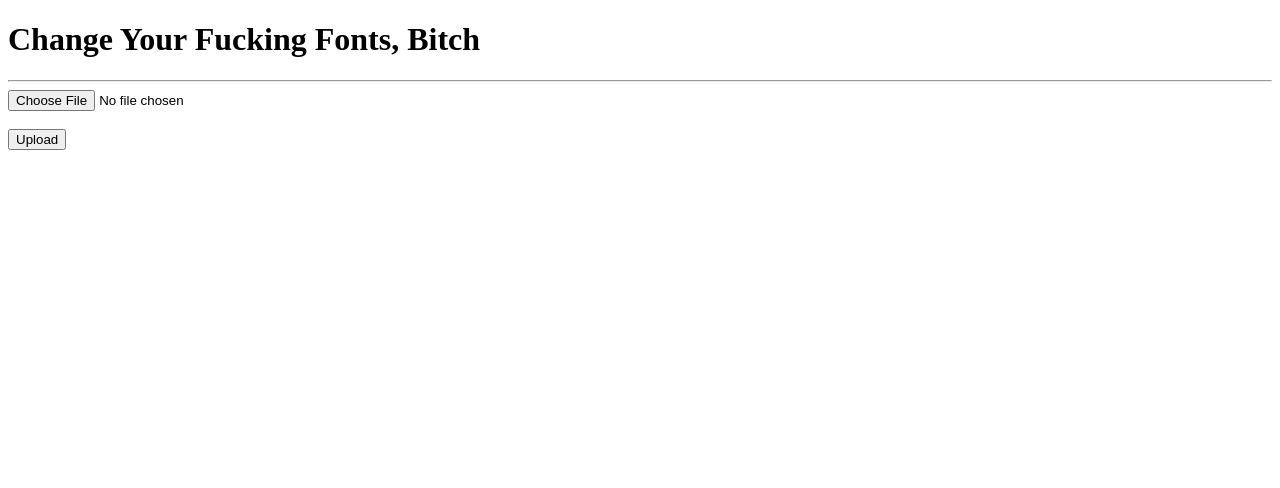
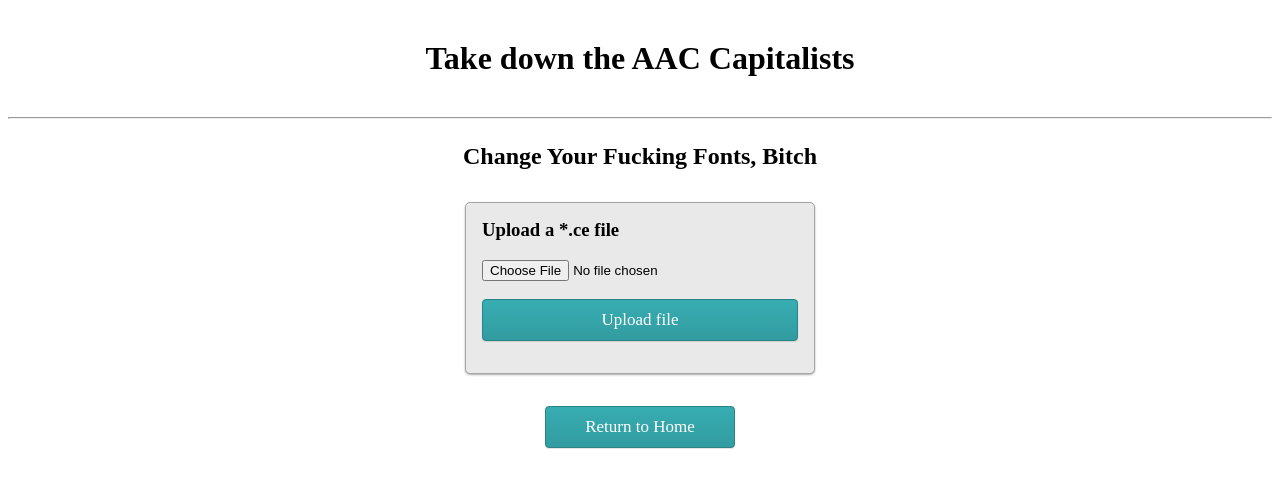
Before and after one commit to ecraw24/AACFontChange, a Flask app: page /fontHome in a window 1280 px wide. Shown: the top 488 px of the page. Run offline with Flask 2, Linux system fonts and the light colour scheme.

Commit message:
design features

```diff
--- a/app.py
+++ b/app.py
@@ -3,12 +3,10 @@ from fileinput import filename
 from flask import *
 import os
 from werkzeug.utils import secure_filename
-import Unzip
-import sql
+from Scripts import file_manipulator, sql
 import shutil
 import tempfile
 import atexit
-
 
 app = Flask(__name__)
 
@@ -19,7 +17,7 @@ tmpdirname = tempfile.TemporaryDirectory(suffix=None, prefix=None, dir=os.getcwd
 dbFilePath = tmpdirname.name + '\\temp.db'
 
 def clearTmpFolder(tmpFolder):
-      #clear tmp folder
+    #clear tmp folder
   folder = tmpFolder
   for filename in os.listdir(folder):
     file_path = os.path.join(folder, filename)
@@ -31,11 +29,12 @@ def clearTmpFolder(tmpFolder):
     except Exception as e:
       print('Failed to delete %s. Reason: %s' % (file_path, e))
 
+### START ROUTES ###
+
 @app.route('/')
 def index():
   clearTmpFolder(tmpdirname.name)
   return render_template('index.html')
-
 
 @app.route('/fontHome', methods=['POST', 'GET'])
 def fontHome():
@@ -48,18 +47,16 @@ def success():
 
         #get file and create tmp dir
         f = request.files['file']
-
         #save file to directory and extract; if not, cleanup temp folder
         try:
           FilePath = os.path.join(tmpdirname.name, secure_filename(f.filename))
           f.save(FilePath)
-          Unzip.extractDB(FilePath, tmpdirname.name)
-          tableList = sql.printTables(dbFilePath)
+          file_manipulator.extractDB(FilePath, tmpdirname.name)
         except:
           print('extract failed')
           clearTmpFolder(tmpdirname.name)
 
-        return render_template("uploadSuccess.html", table=tableList, fonts=fonts, complete='')
+        return render_template("uploadSuccess.html", fonts=fonts, complete='')
 
 @app.route('/fontChange', methods = ['POST', 'GET'])
 def fontChange():
@@ -70,13 +67,10 @@ def fontChange():
     except:
       print('try failed')
       clearTmpFolder(tmpdirname.name)
-
     return render_template("downloadFile.html")
 
-@app.route('/download', methods=['POST'])
+@app.route('/download', methods=['POST', 'GET'])
 def download():
-
-  alert = ''
   source = list(request.form.keys())[0] #export, import, or font change
 
   if source == 'Export':
@@ -86,15 +80,12 @@ def download():
     try:
       FilePath = os.path.join(tmpdirname.name, secure_filename(f.filename))
       f.save(FilePath)
-      Unzip.extractDB(FilePath, tmpdirname.name)
+      file_manipulator.extractDB(FilePath, tmpdirname.name)
       csvPath = sql.getExport(tmpdirname.name)
-      alert='csv export complete'
       return send_file(csvPath, as_attachment=True)
-
     except:
       print('extract failed')
       clearTmpFolder(tmpdirname.name)
-
 
   if source == 'Import':
     #get file and create tmp dir
@@ -105,10 +96,9 @@ def download():
       f.save(FilePath)
       sql.importCSV(FilePath, tmpdirname.name)
       zipFilePath = [os.path.join(tmpdirname.name, file) for file in os.listdir(tmpdirname.name) if file.endswith('.zip')]
-      newCEPath = Unzip.rezipDB(dbFilePath, zipFilePath[0], tmpdirname.name)
+      newCEPath = file_manipulator.rezipDB(dbFilePath, zipFilePath[0], tmpdirname.name)
       alert='csv import complete'
       return send_file(newCEPath, as_attachment=True)
-
     except:
       print('import failed')
       clearTmpFolder(tmpdirname.name)
@@ -116,16 +106,17 @@ def download():
   if source == 'fontChange':
     try:
       zipFilePath = [os.path.join(tmpdirname.name, file) for file in os.listdir(tmpdirname.name) if file.endswith('.zip')]
-      newCEPath = Unzip.rezipDB(dbFilePath, zipFilePath[0], tmpdirname.name)
+      newCEPath = file_manipulator.rezipDB(dbFilePath, zipFilePath[0], tmpdirname.name)
       alert='font change complete'
       return send_file(newCEPath, as_attachment=True)
     except:
       print('rezip or download failed')
       clearTmpFolder(tmpdirname.name)
 
+  alert='error: you fucked up'
   return render_template('index.html', alert=alert)
 
-@app.route('/bulkEditHome', methods = ['POST', 'GET'])
+@app.route('/bulkEdit', methods = ['POST', 'GET'])
 def bulkEditHome():
   clearTmpFolder(tmpdirname.name)
   return render_template('bulkEditHome.html')
@@ -141,12 +132,14 @@ def bulkUploadSuccess():
         try:
           FilePath = os.path.join(tmpdirname.name, secure_filename(f.filename))
           f.save(FilePath)
-          Unzip.extractDB(FilePath, tmpdirname.name)
+          file_manipulator.extractDB(FilePath, tmpdirname.name)
         except:
           print('extract failed')
           clearTmpFolder(tmpdirname.name)
 
         return render_template("uploadSuccess.html", fonts=fonts, complete='')
+
+### END ROUTES ###
 
 def OnExitApp():
     tmpdirname.cleanup()
--- /dev/null
+++ b/static/css/styles.css
@@ -0,0 +1,104 @@
+.header h1 {
+    align-content: center;
+    text-align: center;
+    margin: auto;
+    padding: 1em
+}
+
+h2 {
+    align-content: center;
+    text-align: center;
+    margin: auto;
+    margin-top: 1em
+}
+
+h3 {
+    align-content: left;
+    text-align: left;
+    margin: auto;
+    margin-bottom: 1em
+}
+
+h4 {
+    align-content: center;
+    text-align: center;
+    margin: auto;
+    margin-bottom: 1em;
+    font-style: italic;
+}
+
+.left {
+    align-content: left;
+    text-align: left;
+}
+
+.return_home {
+    margin: auto;
+    width:15%;
+    margin-top: 2em;
+}
+
+.right {
+    align-content: right;
+    text-align: right;
+}
+
+.button_container {
+    align-items: center;
+    width: 25%;
+    margin: auto;
+    margin-top: 2em;
+    padding: 1em;
+    background-color: #e9e9e9;
+    text-align: center;
+    border: solid 1px #a6a6a6;
+    border-radius: 5px;
+    padding-bottom: 2em;
+    box-shadow: 0px 1px 2px rgba(91, 89, 89, 0.5);
+}
+
+.button-25 {
+  background-color: #36A9AE;
+  background-image: linear-gradient(#37ADB2, #329CA0);
+  border: 1px solid #2A8387;
+  border-radius: 4px;
+  box-shadow: rgba(0, 0, 0, 0.12) 0 1px 1px;
+  color: #FFFFFF;
+  cursor: pointer;
+  display: block;
+  font-family: 'Times New Roman';
+  font-size: 17px;
+  line-height: 100%;
+  margin: 0;
+  outline: 0;
+  padding: 11px 15px 12px;
+  text-align: center;
+  transition: box-shadow .05s ease-in-out,opacity .05s ease-in-out;
+  user-select: none;
+  -webkit-user-select: none;
+  touch-action: manipulation;
+  width: 100%;
+}
+
+.button-25:hover {
+  box-shadow: rgba(255, 255, 255, 0.3) 0 0 2px inset, rgba(0, 0, 0, 0.4) 0 1px 2px;
+  text-decoration: none;
+  transition-duration: .15s, .15s;
+}
+
+.button-25:active {
+  box-shadow: rgba(0, 0, 0, 0.15) 0 2px 4px inset, rgba(0, 0, 0, 0.4) 0 1px 1px;
+}
+
+.button-25:disabled {
+  cursor: not-allowed;
+  opacity: .6;
+}
+
+.button-25:disabled:active {
+  pointer-events: none;
+}
+
+.button-25:disabled:hover {
+  box-shadow: none;
+}
--- a/templates/fontHome.html
+++ b/templates/fontHome.html
@@ -3,13 +3,27 @@
 <head>
     <meta charset="UTF-8">
     <title>Change Your Fucking Fonts, Bitch</title>
+    <link rel="stylesheet" type="text/css" href="{{ url_for('static', filename='css/styles.css') }}">
 </head>
 <body>
-    <h1>Change Your Fucking Fonts, Bitch</h1>
-    <hr>
-    <form action = "/success" method = "post" enctype="multipart/form-data">
-        <input type="file" name="file" /><br><br>
-        <input type = "submit" value="Upload">
-    </form>
+    <div class="header">
+        <h1>Take down the AAC Capitalists</h1>
+        <hr>
+    </div>
+    <h2>Change Your Fucking Fonts, Bitch</h2>
+    <div class="button_container">
+        <h3>Upload a *.ce file</h3>
+        <form action = "/success" method = "post" enctype="multipart/form-data">
+            <div class="left">
+                <input type="file" name="file" /><br><br>
+                <input class = "button-25" type = "submit" value="Upload file">
+            </div>
+        </form>
+    </div>
+    <div class="return_home">
+        <form action="{{ url_for('index') }}">
+            <input class = "button-25" type = "submit" value="Return to Home">
+        </form>
+    </div>
 </body>
 </html>
```
Also changed, not shown: templates/bulkEditHome.html (+22 -4 lines), templates/bulkUploadSuccess.html (deleted, +0 -14 lines), templates/downloadFile.html (+15 -7 lines), templates/index.html (+15 -10 lines), templates/uploadSuccess.html (+16 -13 lines), README.md, Scripts/file_manipulator.py (renamed from Unzip.py), Scripts/sql.py (renamed from sql.py).
